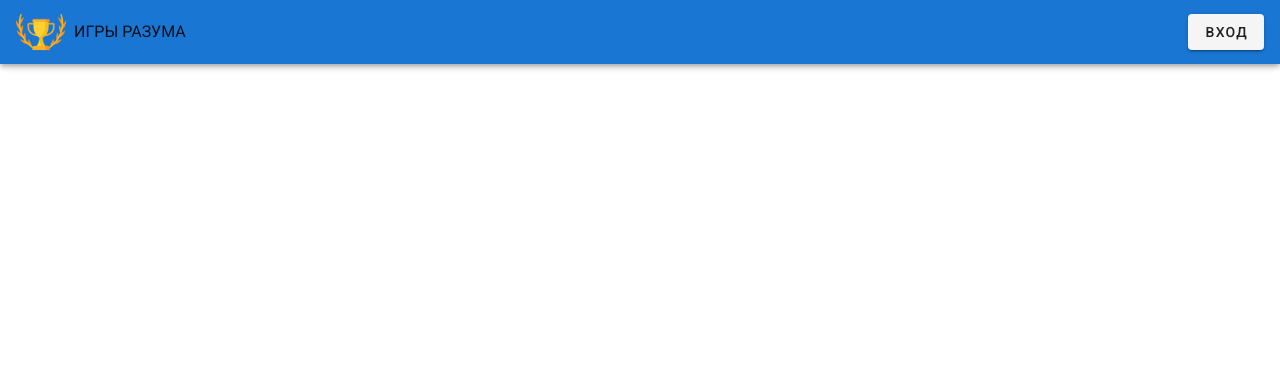
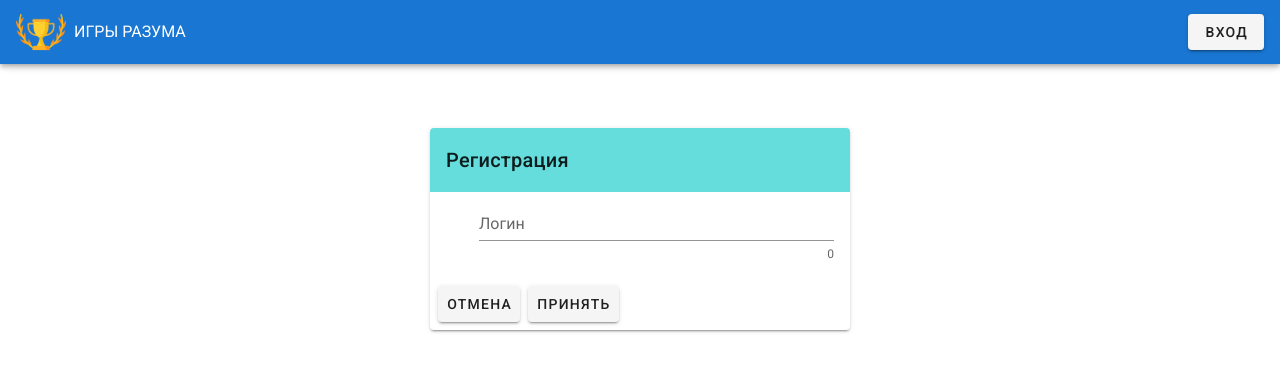
Before and after one commit to hardhill/memboost, a Nuxt app: page /reg in a window 1280 px wide. Shown: the top 372 px of the page. Built offline with nearby package versions, Linux system fonts and the light colour scheme.

Commit message:
reg form

```diff
--- a/components/AppBar.vue
+++ b/components/AppBar.vue
@@ -9,7 +9,7 @@
           transition="scale-transition"
           width="50"
         />
-        {{title}}
+        <a class="link" href="/">{{title}}</a>
       </div>
       <v-spacer></v-spacer>
       <bm-login-menu :username="username" :show="logined"></bm-login-menu>
@@ -34,3 +34,9 @@ export default {
   }
 }
 </script>
+<style lang="scss" scoped>
+.link{
+  color: white;
+  text-decoration: none;
+}
+</style>
--- a/pages/reg.vue
+++ b/pages/reg.vue
@@ -1,21 +1,64 @@
 <template>
   <div>
-    <AppBar/>
-    <v-row>
-        <v-form ref="form" ></v-form>
-    </v-row>
+    <AppBar />
+
+    <div class="fon">
+      <v-form ref="form">
+        <v-card width="420px">
+          <v-card-title style="background-color:#6dd;">Регистрация</v-card-title>
+          <v-card-text>
+            <v-text-field
+              prepend-icon="mdi-face"
+              label="Логин"
+              counter
+              type="text"
+              v-model.trim="username"
+              :rules="[loginRules.req,loginRules.min]"
+            ></v-text-field>
+          </v-card-text>
+          <v-card-actions>
+            <v-btn>Отмена</v-btn>
+            <v-btn>Принять</v-btn>
+          </v-card-actions>
+        </v-card>
+      </v-form>
+    </div>
   </div>
 </template>
 
 <script>
-import AppBar from '~/components/AppBar'
+import AppBar from "~/components/AppBar";
 export default {
-    components:{
-        AppBar
+  components: {
+    AppBar
+  },
+  data() {
+    return {
+      valid: false,
+      loginRules: {
+        req: v => !!v || "Логин обязателен",
+        min: v => v.length >= 5 || "Длина логина не менее 5"
+      }
+    };
+  },
+  computed: {
+    username: {
+      get() {
+        return this.$store.getters.GET_USERNAME;
+      },
+      set(value) {
+        this.$store.dispatch("actsetusername", value);
+      }
     }
-}
+  }
+};
 </script>
 
-<style>
-
-</style>
+<style lang="scss" scoped>
+.fon {
+  display: flex;
+  justify-content: center;
+  align-items: center;
+  margin: 4rem auto;
+}
+</style>>
```
